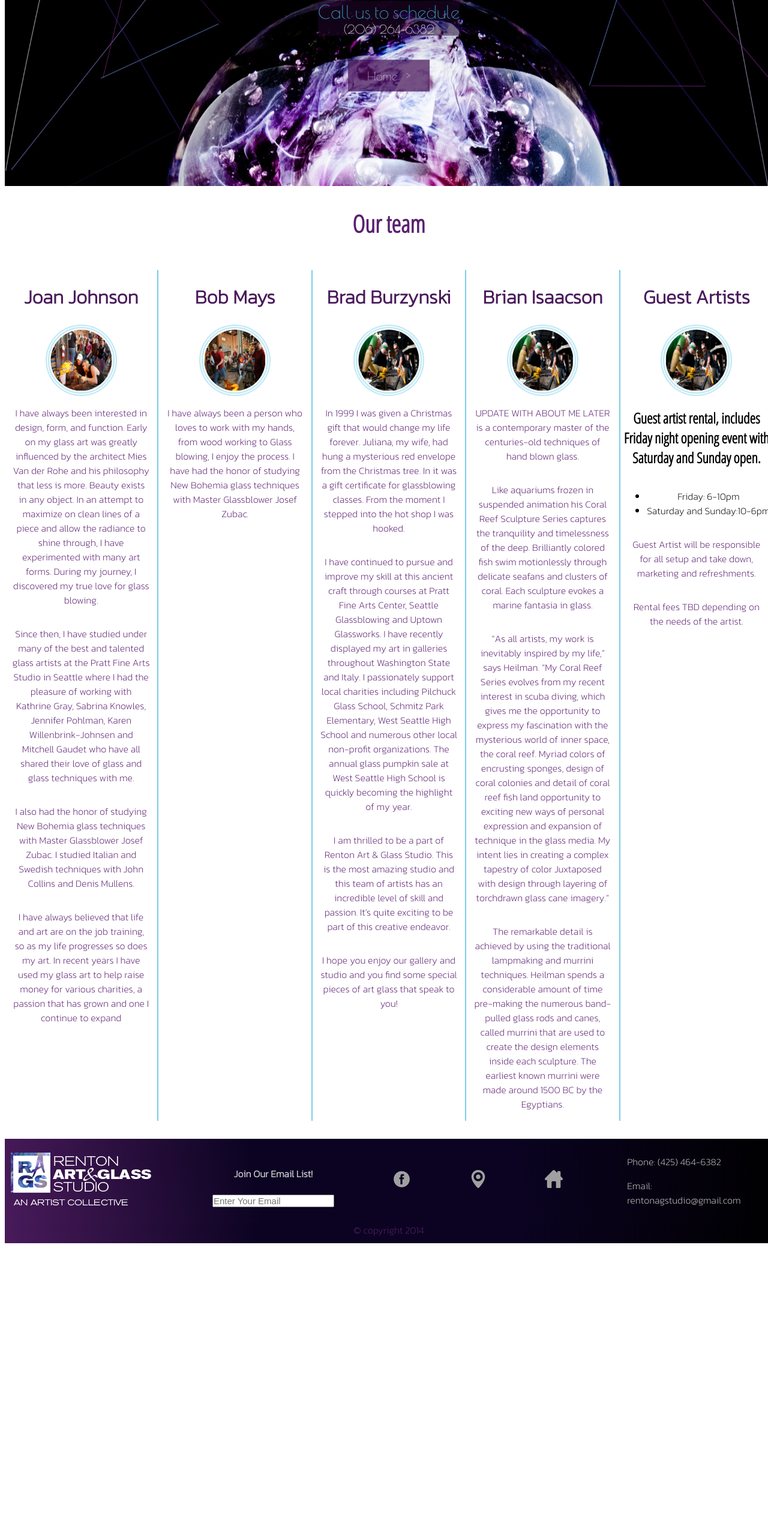
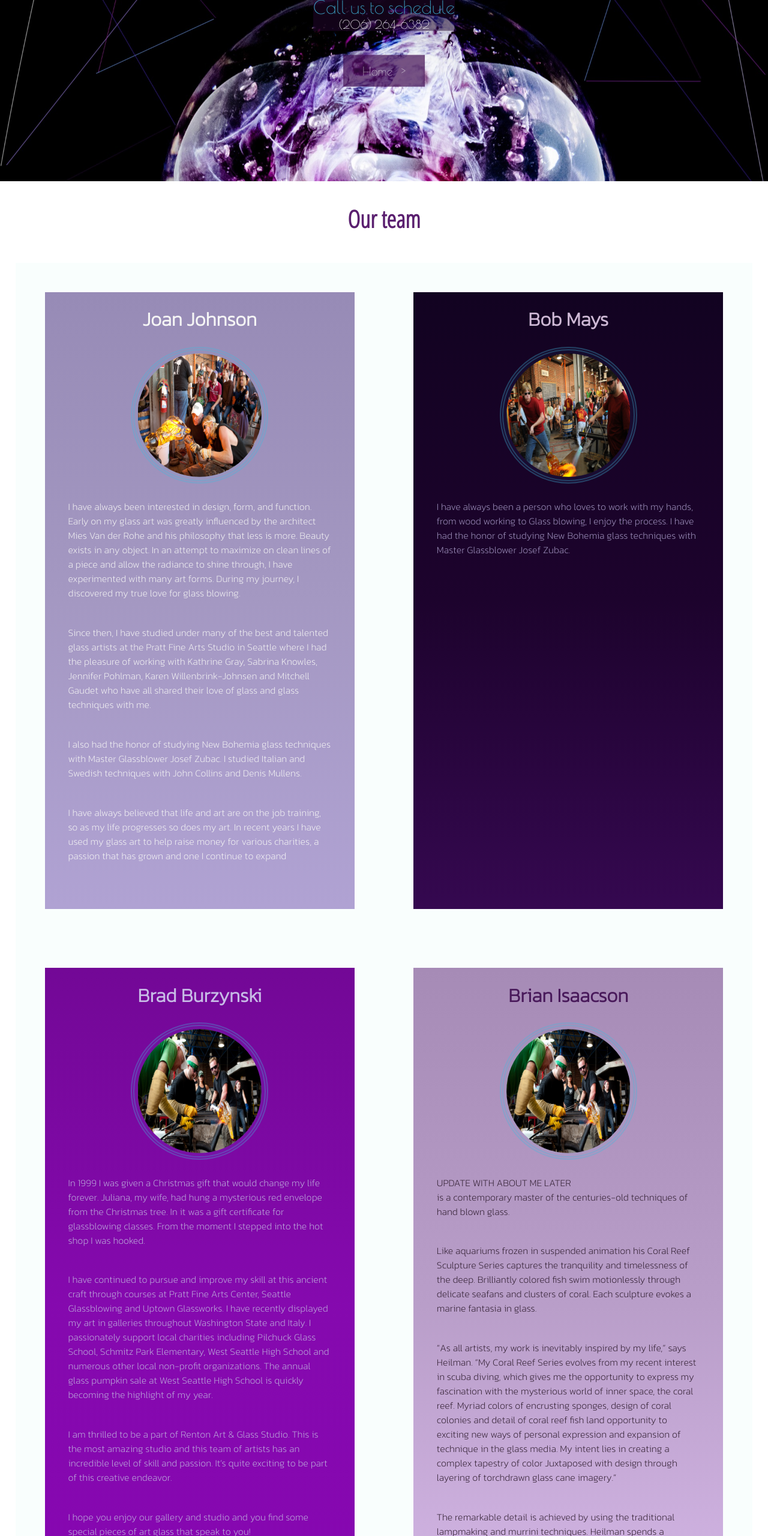
Before and after one commit to oconnalla/rentonartandglassstudio, a plain HTML site: page artists.html in a window 1280 px wide. Shown: the part 240-2800 px from the top of the page at 60% size. Before the commit the page ends 2320 px from the top, so only its background shows below. Drawn offline with nearby package versions, Linux system fonts and the light colour scheme.

Commit message:
added css to artists page

```diff
--- a/artists.html
+++ b/artists.html
@@ -60,75 +60,90 @@
             </div>
         </div>
 
-        <h1 class="activitiesHeader">Our team</h1>
+        <h1 class="artistsHeader">Our team</h1>
 
-        <div class="activities">
-            <div id="eventsActivities">
-                <div class="activityAlign">
-                    <h1 class="activityTitle">Joan Johnson</h1>
-                    <img class="img_shape"  src="websiteRAGSImages/blowYourOwnImage.jpg" alt="Blow Your Own Glass Image">
+        <div id = "artistsContainer">
 
-                    <p class="activitiesContent">I have always been interested in design, form, and function. Early on my glass art was greatly influenced by the architect Mies Van der Rohe and his philosophy that less is more. Beauty exists in any object. In an attempt to maximize on clean lines of a piece and allow the radiance to shine through, I have experimented with many art forms. During my journey, I discovered my true love for glass blowing. </p>
+            <div class = "artistsDivision">
+            <div id="artistsDivisionTop">
 
-                    <p class="activitiesContent">Since then, I have studied under many of the best and talented glass artists at the Pratt Fine Arts Studio in Seattle where I had the pleasure of working with Kathrine Gray, Sabrina Knowles, Jennifer Pohlman, Karen Willenbrink-Johnsen and Mitchell Gaudet who have all shared their love of glass and glass techniques with me.</p>
+                <!-- <div class="activities"> -->
+                <div id="joanArtist">
+                    <!-- <div class="activityAlign"> -->
+                        <h1 class="activityTitle", id="joanTitle">Joan Johnson</h1>
+                        <img class="img_shape"  src="websiteRAGSImages/blowYourOwnImage.jpg" alt="Blow Your Own Glass Image">
 
-                    <p class="activitiesContent">I also had the honor of studying New Bohemia glass techniques with Master Glassblower Josef Zubac. I studied Italian and Swedish techniques with John Collins and Denis Mullens.</p>
+                        <p class="artistsContent">I have always been interested in design, form, and function. Early on my glass art was greatly influenced by the architect Mies Van der Rohe and his philosophy that less is more. Beauty exists in any object. In an attempt to maximize on clean lines of a piece and allow the radiance to shine through, I have experimented with many art forms. During my journey, I discovered my true love for glass blowing. </p>
 
-                    <p class="activitiesContent">I have always believed that life and art are on the job training, so as my life progresses so does my art. In recent years I have used my glass art to help raise money for various charities, a passion that has grown and one I continue to expand</p>
+                        <p class="artistsContent">Since then, I have studied under many of the best and talented glass artists at the Pratt Fine Arts Studio in Seattle where I had the pleasure of working with Kathrine Gray, Sabrina Knowles, Jennifer Pohlman, Karen Willenbrink-Johnsen and Mitchell Gaudet who have all shared their love of glass and glass techniques with me.</p>
+
+                        <p class="artistsContent">I also had the honor of studying New Bohemia glass techniques with Master Glassblower Josef Zubac. I studied Italian and Swedish techniques with John Collins and Denis Mullens.</p>
+
+                        <p class="artistsContent">I have always believed that life and art are on the job training, so as my life progresses so does my art. In recent years I have used my glass art to help raise money for various charities, a passion that has grown and one I continue to expand</p>
+                    <!-- </div> -->
                 </div>
 
-
-                <div class="activityAlign">
-                    <h1 class="activityTitle"> Bob Mays</h1>
+            <div id="bobArtist">
+                <!-- <div class="activityAlign"> -->
+                    <h1 class="activityTitle", id="bobTitle"> Bob Mays</h1>
                     <img class="img_shape"  src="websiteRAGSImages/eventsImage.jpg" alt="Events Image">
 
-                    <p class="activitiesContent">I have always been a person who loves to work with my hands, from wood working to Glass blowing, I enjoy the process.
+                    <p class="artistsContent">I have always been a person who loves to work with my hands, from wood working to Glass blowing, I enjoy the process.
                             I have had the honor of studying New Bohemia glass techniques with Master Glassblower Josef Zubac.</p>
-                </div>
+                <!-- </div> -->
+            </div>
+        </div>
+
+        <div id = "artistsDivisionBottom">
+
+            <div id= "bradArtist">
+                <!-- <div class="activityAlign"> -->
+                    <h1 class="activityTitle", id="bradTitle">Brad Burzynski</h1>
+                    <img class="img_shape" src="websiteRAGSImages/classesImage.jpg" alt="Classes">
+                    <p class="artistsContent">In 1999 I was given a Christmas gift that would change my life forever. Juliana, my wife, had hung a mysterious red envelope from the Christmas tree. In it was a gift certificate for glassblowing classes. From the moment I stepped into the hot shop I was hooked.</p>
+
+                    <p class="artistsContent">I have continued to pursue and improve my skill at this ancient craft through courses at Pratt Fine Arts Center, Seattle Glassblowing and Uptown Glassworks. I have recently displayed my art in galleries throughout Washington State and Italy. I passionately support local charities including Pilchuck Glass School, Schmitz Park Elementary, West Seattle High School and numerous other local non-profit organizations. The annual glass pumpkin sale at West Seattle High School is quickly becoming the highlight of my year.</p>
+
+                    <p class="artistsContent">I am thrilled to be a part of Renton Art & Glass Studio. This is the most amazing studio and this team of artists has an incredible level of skill and passion. It’s quite exciting to be part of this creative endeavor.</p>
+
+                    <p class="artistsContent">I hope you enjoy our gallery and studio and you find some special pieces of art glass that speak to you!</p>
+                <!-- </div> -->
+            </div>
+
+            <div id="brianArtist">
+                <!-- <div class="activityAlign"> -->
+                    <h1 class="activityTitle">Brian Isaacson</h1>
+                    <img class="img_shape" src="websiteRAGSImages/classesImage.jpg" alt="Classes">
+                    <p class="artistsContent">UPDATE WITH ABOUT ME LATER<br> is a contemporary master of the centuries-old techniques of hand blown glass.</p>
+
+                    <p class="artistsContent">Like aquariums frozen in suspended animation his Coral Reef Sculpture Series captures the tranquility and timelessness of the deep. Brilliantly colored fish swim motionlessly through delicate seafans and clusters of coral. Each sculpture evokes a marine fantasia in glass.</p>
+
+                    <p class="artistsContent"> “As all artists, my work is inevitably inspired by my life,” says Heilman. “My Coral Reef Series evolves from my recent interest in scuba diving, which gives me the opportunity to express my fascination with the mysterious world of inner space, the coral reef. Myriad colors of encrusting sponges, design of coral colonies and detail of coral reef fish land opportunity to exciting new ways of personal expression and expansion of technique in the glass media. My intent lies in creating a complex tapestry of color Juxtaposed with design through layering of torchdrawn glass cane imagery.”</p>
+
+                    <p class="artistsContent">The remarkable detail is achieved by using the traditional lampmaking and murrini techniques. Heilman spends a considerable amount of time pre-making the numerous band-pulled glass rods and canes, called murrini that are used to create the design elements inside each sculpture. The earliest known murrini were made around 1500 BC by the Egyptians.</p>
+                <!-- </div> -->
+            </div>
+        </div>
+    </div>
+        <div id="guestArtistDivision">
+            <div id="guestArtist">
+                    <h1 class="activityTitle", id="guestTitle">Guest Artists</h1>
+                    <img class="img_shape" src="websiteRAGSImages/classesImage.jpg" alt="Classes">
+
+                    <h2 class="artistsContent">Guest artist rental, includes Friday night opening event with Saturday and Sunday open.</h2>
+                    <ul>
+                        <li class="artistsList">Friday: 6-10pm</li>
+                        <li class="artistsList">Saturday and Sunday:10-6pm</li>
+                    </ul>
+
+                    <p class="artistsContent">Guest Artist will be responsible for all setup and take down, marketing and refreshments.</p>
+                    <p class="artistsContent">Rental fees TBD depending on the needs of the artist.</p>
+                <!-- </div> -->
+            </div>
+        </div>
+    </div>
 
 
-                <div class="activityAlign">
-                    <h1 class="activityTitle">Brad Burzynski</h1>
-                    <img class="img_shape" src="websiteRAGSImages/classesImage.jpg" alt="Classes">
-                    <p class="activitiesContent">In 1999 I was given a Christmas gift that would change my life forever. Juliana, my wife, had hung a mysterious red envelope from the Christmas tree. In it was a gift certificate for glassblowing classes. From the moment I stepped into the hot shop I was hooked.</p>
-
-                    <p class="activitiesContent">I have continued to pursue and improve my skill at this ancient craft through courses at Pratt Fine Arts Center, Seattle Glassblowing and Uptown Glassworks. I have recently displayed my art in galleries throughout Washington State and Italy. I passionately support local charities including Pilchuck Glass School, Schmitz Park Elementary, West Seattle High School and numerous other local non-profit organizations. The annual glass pumpkin sale at West Seattle High School is quickly becoming the highlight of my year.</p>
-
-                    <p class="activitiesContent">I am thrilled to be a part of Renton Art & Glass Studio. This is the most amazing studio and this team of artists has an incredible level of skill and passion. It’s quite exciting to be part of this creative endeavor.</p>
-
-                    <p class="activitiesContent">I hope you enjoy our gallery and studio and you find some special pieces of art glass that speak to you!</p>
-                </div>
-
-
-                <div class="activityAlign">
-                    <h1 class="activityTitle">Brian Isaacson</h1>
-                    <img class="img_shape" src="websiteRAGSImages/classesImage.jpg" alt="Classes">
-                    <p class="activitiesContent">UPDATE WITH ABOUT ME LATER<br> is a contemporary master of the centuries-old techniques of hand blown glass.</p>
-
-                    <p class="activitiesContent">Like aquariums frozen in suspended animation his Coral Reef Sculpture Series captures the tranquility and timelessness of the deep. Brilliantly colored fish swim motionlessly through delicate seafans and clusters of coral. Each sculpture evokes a marine fantasia in glass.</p>
-
-                    <p class="activitiesContent"> “As all artists, my work is inevitably inspired by my life,” says Heilman. “My Coral Reef Series evolves from my recent interest in scuba diving, which gives me the opportunity to express my fascination with the mysterious world of inner space, the coral reef. Myriad colors of encrusting sponges, design of coral colonies and detail of coral reef fish land opportunity to exciting new ways of personal expression and expansion of technique in the glass media. My intent lies in creating a complex tapestry of color Juxtaposed with design through layering of torchdrawn glass cane imagery.”</p>
-
-                    <p class="activitiesContent">The remarkable detail is achieved by using the traditional lampmaking and murrini techniques. Heilman spends a considerable amount of time pre-making the numerous band-pulled glass rods and canes, called murrini that are used to create the design elements inside each sculpture. The earliest known murrini were made around 1500 BC by the Egyptians.</p>
-
-                </div>
-
-
-                <div class="activityAlign">
-                    <h1 class="activityTitle">Guest Artists</h1>
-                    <img class="img_shape" src="websiteRAGSImages/classesImage.jpg" alt="Classes">
-
-                    <h2>Guest artist rental, includes Friday night opening event with Saturday and Sunday open.</h2>
-                    <ul>
-                        <li>Friday: 6-10pm</li>
-                        <li>Saturday and Sunday:10-6pm</li>
-                    </ul>
-
-                    <p class="activitiesContent">Guest Artist will be responsible for all setup and take down, marketing and refreshments.</p>
-                    <p class="activitiesContent">Rental fees TBD depending on the needs of the artist.</p>
-                </div>
-            </div>
-        </div>
 
         <footer>
                 <img src="websiteRAGSImages/logoOption1.png" alt="Renton Art and Glass Logo">
--- a/cssFiles/style.css
+++ b/cssFiles/style.css
@@ -6,10 +6,7 @@
 
  /* Generalized CSS */
  body{
-     margin auto;
-     /* display:flex;
-     flex-direction: column;
-     justify-content: space-between; */
+    margin: auto;
     width: 100%;
     /* max-width:1400px; */
     /* background-image: linear-gradient(#020007, black, black, hsl(283, 55%, 23%));  */
@@ -682,6 +679,12 @@ footer{
 
 /* Artists Page Specialized CSS */
 @media screen and (min-width: 768px) {
+    #artistsContainer{
+        margin:2%;
+        background-color:rgba(223, 247, 246, .2);
+        /* background-image:url("../websiteRAGSImages/glasseggs.jpg");
+        background-repeat:no-repeat; */
+    }
     #callToSchedTopArtists{
         margin-top:25px;
         font-size: 30px;
@@ -689,6 +692,125 @@ footer{
     #callToSchedBottomArtists{
         color:white;
         font-size: 20px;
+    }
+    #joanArtist, h1{
+        color:whitesmoke;
+    }
+    .artistsHeader{
+        width:100%;
+        display: inline-flex;
+        justify-content: center;
+        font-size: 40px;
+        font-family: 'Open Sans Condensed', sans-serif;
+        margin-top:35px;
+        margin-bottom:20px;
+        color:hsl(284, 56%, 28%);
+        /* border-top: 30px solid  hsl(268, 56%, 28%);  */
+    }
+    /* #artistsActivities{
+        display:inline-flex;
+        align-items: flex-start;
+        /* flex-wrap: wrap;
+     } */
+
+    .artistsDivision{
+        display: flex;
+        flex-direction: column;
+         color:whitesmoke;
+    }
+    #artistsDivisionTop{
+        display:flex;
+        flex-direction: row;
+    }
+    #artistsDivisionBottom{
+        display:flex;
+        flex-direction: row;
+        width:100%;
+    }
+    #guestArtistDivision{
+        display:flex;
+        justify-content: center;
+        margin-bottom:5%;
+    }
+
+    .artistsList{
+        display:flex;
+        align-items: flex-start;
+        margin-top:0;
+        text-decoration: none;
+        color:rgba(67, 187, 223, 0.7);
+        font-size: 25px;
+        font-weight: normal;
+    }
+    #joanArtist{
+        display:flex;
+        flex-direction: column;
+        align-items: center;
+        background-image:linear-gradient(#978bb6,#a498c2,#b0a2d3);
+        width:50%;
+        margin:4%;
+        padding-bottom:5%;
+        color:whitesmoke;
+    }
+    #joanTitle{
+        color:whitesmoke;
+    }
+    #bobArtist{
+        display:flex;
+        flex-direction: column;
+        align-items: center;
+        background-image:linear-gradient(#120321, #1d032d, #350850);
+        color:#a599c4;
+        width:50%;
+        margin:4%;
+    }
+    #bobTitle{
+        color:rgb(206, 185, 213);
+    }
+    #bradArtist{
+        display:flex;
+        flex-direction: column;
+        align-items: center;
+        background-image:linear-gradient(hsl(285, 90%, 31%),hsl(285, 90%, 36%),hsl(285, 93%, 36%));
+        width:50%;
+        margin:4%;
+        color:#beb2dd;
+    }
+    #bradTitle{
+     color:#c7bbe6;
+    }
+    #brianArtist{
+        display:flex;
+        flex-direction: column;
+        align-items: center;
+        background-image:linear-gradient(#a68bb6, #b99ec9, #d6b8e8);
+        width:50%;
+        margin:4%;
+        padding-bottom:5%;
+        color:rgb(46, 28, 46);
+    }
+    #guestArtist{
+        display:flex;
+        flex-direction: column;
+        align-items: center;
+        justify-content: center;
+        flex-wrap: wrap;
+        background-image:linear-gradient(hsl(284, 56%, 28%),hsl(284, 62%, 35%),rgb(114, 42, 140));
+        width:45%;
+        margin:4%;
+        padding-bottom:5%;
+    }
+    #guestTitle{
+    color:#bcb0da;
+    }
+    #guestArtist, h2{
+    color:#bcb0da;
+    }
+    .artistsContent{
+    width:85%;
+    display:flex;
+    justify-content: center;
+    margin-top:5%;
     }
 
 
@@ -713,6 +835,20 @@ footer{
     object-position: 50% 30%;
     max-height: 500px;
     width:33.33%;
+    }
+    #contactTag{
+        margin-bottom:20px;
+        color:rgba(67, 187, 223, 0.8);
+        font-family: 'Poiret One', cursive;
+        font-size: 25px;
+    }
+    .contactUsSent{
+        display:flex;
+        justify-content: center;
+        color:rgba(67, 187, 223, 0.8);
+        margin-top:0px;
+        padding-top:0px;
+        font-size: 20px;
     }
     #contactImgs{
     display:flex;
@@ -747,6 +883,7 @@ footer{
     background-image: linear-gradient(260deg, #0b0321, hsl(283, 55%, 23%),hsl(263, 100%, 15%), rgba(67, 187, 223, 0.7));
     padding:20px;
     max-width: 60%;
+    margin-bottom:50px;
 
 }
 #contacter{
```
Also changed, not shown: contactUs.html (+4 -4 lines), 2 other files.
